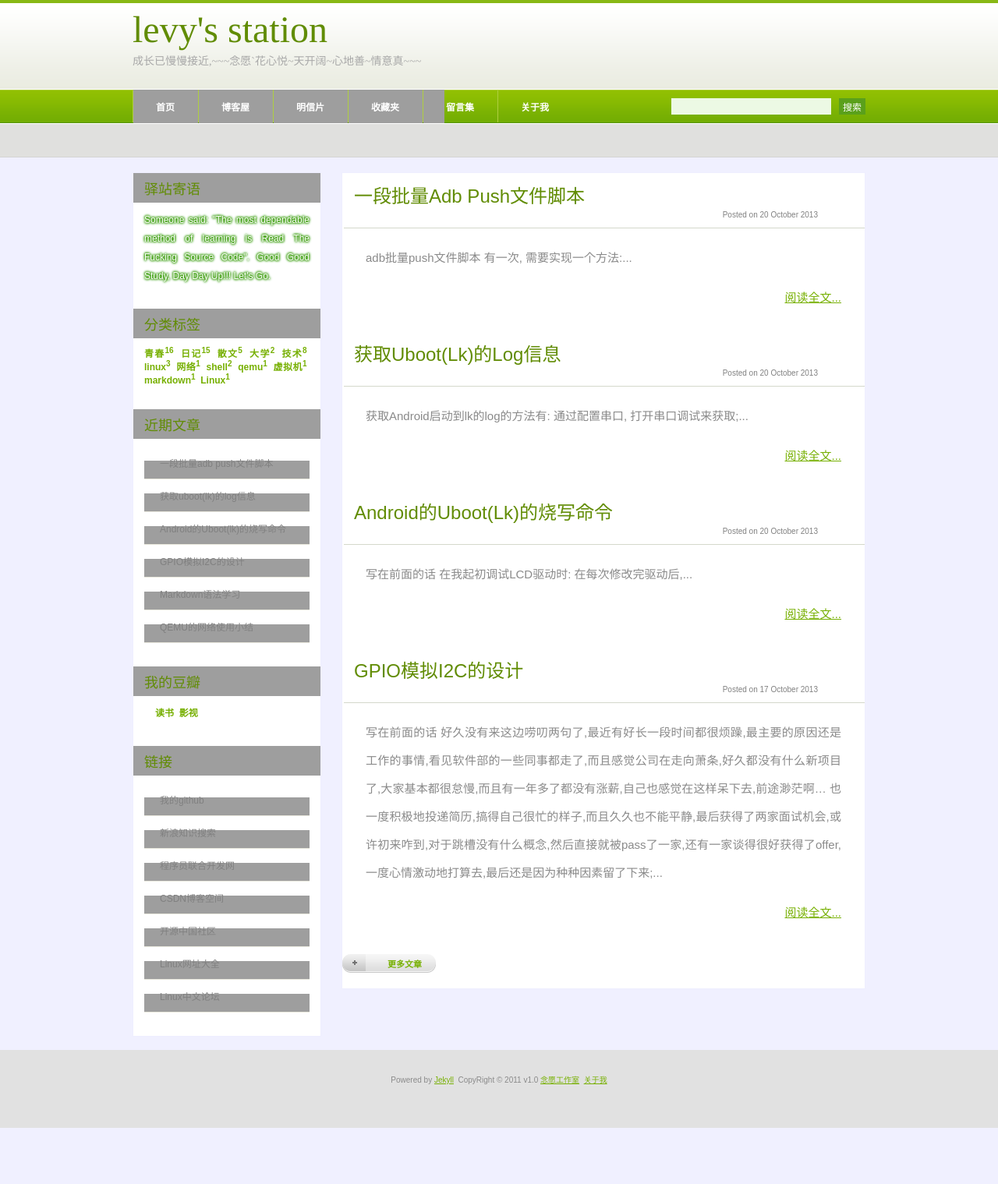
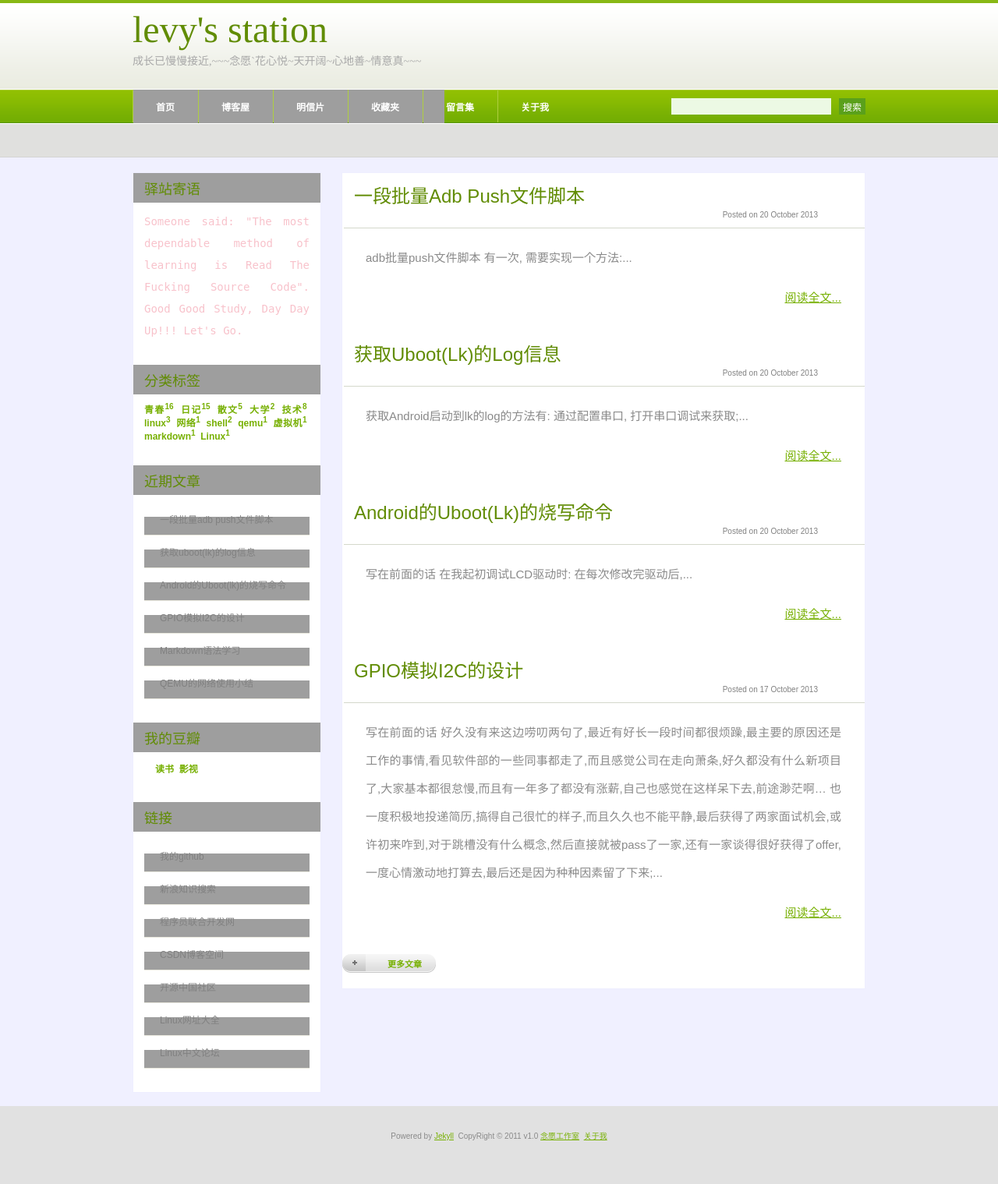
Before and after one commit to cailiwei/yuan, a Jekyll site: the page built from index.html, in a window 1280 px wide. Shown: the whole page at 78% size. Built offline with Jekyll 4.4.1, drawn with Linux system fonts in a browser that asks for light colours; the list of posts is cut into pages by our own code; comment, search, counter and statistics services are not loaded; before the commit the page ends 1447 px from its top, so only the background shows below that.

Commit message:
添加Class='n'的颜色为黑色

```diff
--- a/css/pygments.css
+++ b/css/pygments.css
@@ -1,5 +1,6 @@
 .hll { background-color: #ffffcc }
-.c { color: #408080 } /* Comment */
+.n { color: #000000 }
+.c { color: #408080; font-style: italic } /* Comment */
 .err { border: 1px solid #FF0000 } /* Error */
 .k { color: #008000; font-weight: bold } /* Keyword */
 .o { color: #666666 } /* Operator */
--- a/css/style.css
+++ b/css/style.css
@@ -450,11 +450,13 @@
 	list-style: none;
 }
 #desire {
-	font-family: Arial, serif;
-	color:#FFFFFF;
-	font-size: 12px;
+	font-family: 'monospace', Arial, serif;
+	color: #f8c2cb;
+	font-size: 14px;
+/*
 	text-shadow:#339900 0px 1px 3px,#339900 1px 0px 3px,#339900 0px -1px 3px,#339900 -1px 0px 3px;
 	filter:glow(color=#339900,strength=3)
+*/
 }
 #sidebar li ul {
 	margin: 0px 14px;
```
